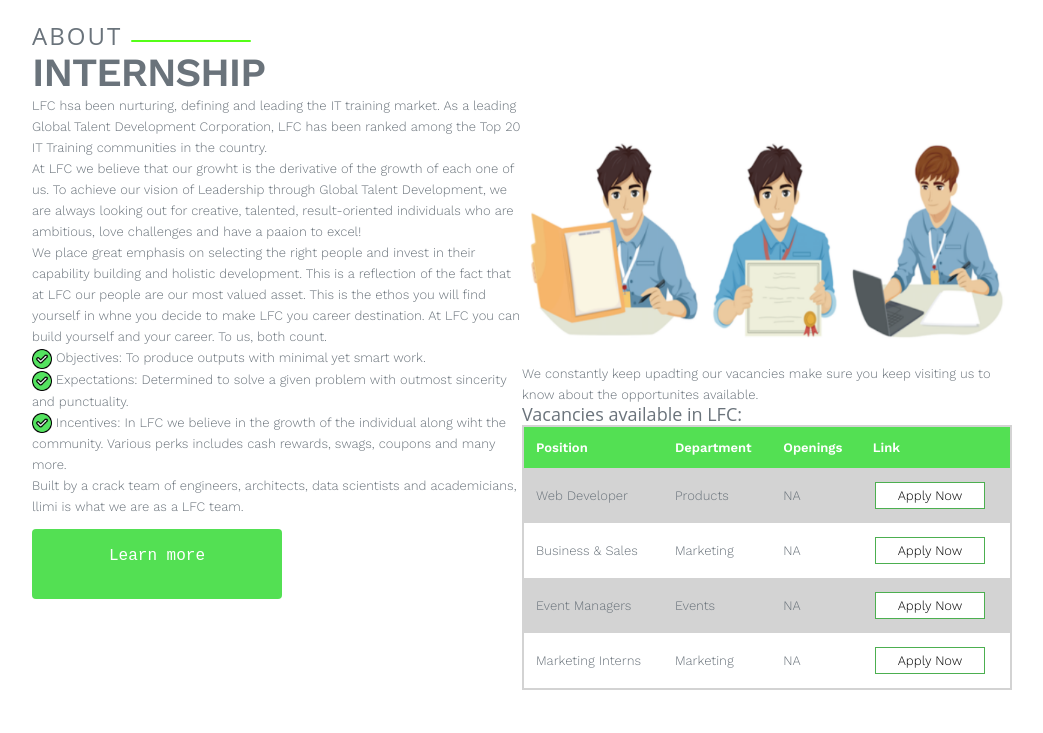
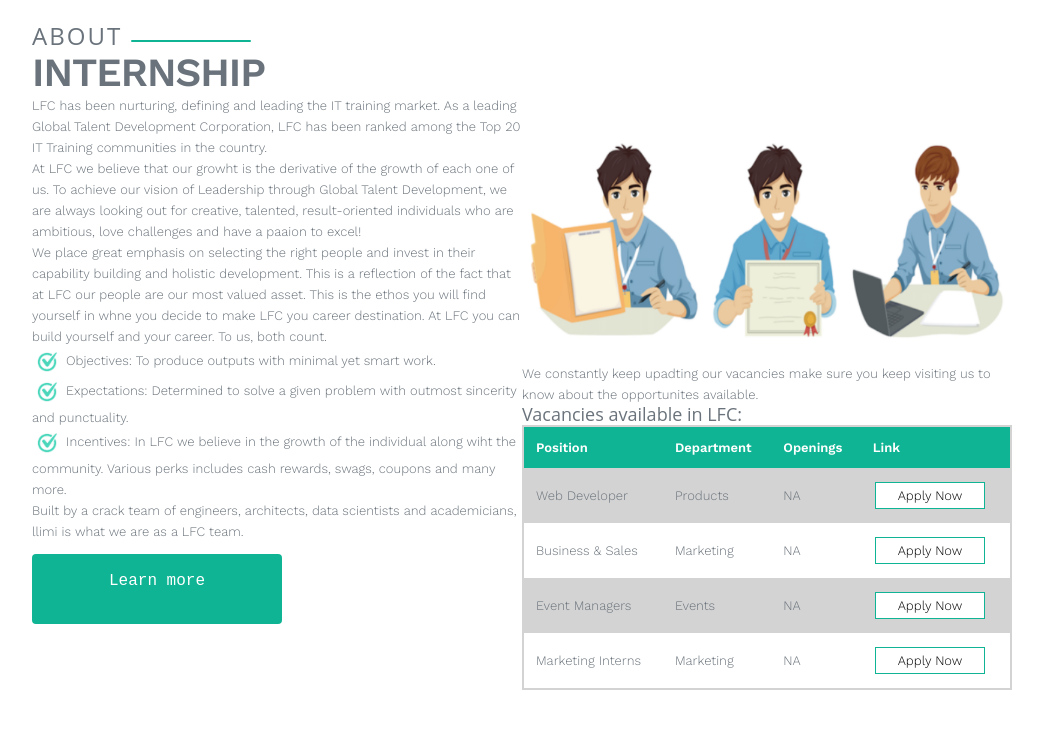
Before and after one commit to Eduhub-Community/eduhub-website, a PHP site: page /codelog/intern.php in a window 1280 px wide. Shown: the part 67-800 px from the top of the page, without its empty margins (118-1161 px from the left). Run offline with PHP 8.4, Linux system fonts and the light colour scheme; some libraries are stand-ins or nearby versions.

Commit message:
changed the styling of elements to make the theme of website constant

```diff
--- a/css/intern.css
+++ b/css/intern.css
@@ -14,7 +14,7 @@ h3{
     position: relative;
     left: 5px;
     bottom: 3px;
-    background-color: #55FF18;
+    background-color: #0eb493;
     width: 120px;
     height: 2px;
     border-radius: 50px;
@@ -66,12 +66,12 @@ tr:nth-child(even) td{
 }
 
 .tick{
-    width: 20px;
+    width: 30px;
     height: auto;
 }
 
 th {
-  background-color: #53e053;
+  background-color: #0eb493;
   color: white;
 }
 
@@ -82,7 +82,7 @@ th,td{
 .button {
   background-color: white;
   color: Black;
-  border: 1px solid #4CAF50;
+  border: 1px solid #0eb493;
 
   padding: 5px 15px;
   text-align: center;
@@ -91,10 +91,12 @@ th,td{
 }
 
 .button:hover {
-  background-color: #4CAF50; /* Green */
-  color: white;
+  background-color: #0eb493; /* Green */
+  color: black;
 }
-
+.apply-button:hover{
+    color:black;
+}
 .btn {
     -webkit-border-radius: 5;
     -moz-border-radius: 5;
@@ -102,7 +104,7 @@ th,td{
     font-family: Courier New;
     color: #ffffff;
     font-size: 16px;
-    background: #53e053;
+    background: #0eb493;
     padding: 10px 20px 10px 20px;
     text-decoration: none;
   }
--- a/css/main.css
+++ b/css/main.css
@@ -1075,12 +1075,12 @@ Blog
   cursor: pointer;
 }
 .tag-teal {
-  background-color: #47bcd4;
+  background-color: #0eb493;
   padding: 10px;
   border-radius: 5px;
 }
 .tag-teal:hover {
-  background-color: #0d7c67;
+  background-color: #08584a;
   width: 250px;
   text-align: center;
 }
@@ -1459,7 +1459,7 @@ About-Us Page
   margin-left: 4%;
 }
 .join-btn {
-  background-color: #4caf50; /* Green */
+  background-color: #0eb493; /* Green */
   border: none;
   color: white;
   padding: 10px 25px;
@@ -1475,7 +1475,7 @@ About-Us Page
 }
 
 .apply-btn {
-  background-color: #4caf50; /* Green */
+  background-color: #0eb493; /* Green */
   border: none;
   color: white;
   padding: 10px 25px;
--- a/intern.php
+++ b/intern.php
@@ -71,7 +71,7 @@
         <div class="content">
             <div class="left-content">
                 <p>
-                    LFC hsa been nurturing, defining and leading the IT training market.
+                    LFC has been nurturing, defining and leading the IT training market.
                     As a leading Global Talent Development Corporation, LFC has been ranked among the Top 20
                     IT Training communities in the country.
                 </p>
@@ -88,14 +88,14 @@
                     to make LFC you career destination. At LFC you can build yourself and your career.
                     To us, both count.
                 </p>
-                <p><img class="tick" src="img/tick.png" alt="pointer1">
+                <p><img class="tick" src="img/tick-icon.jpg" alt="pointer1" >
                     Objectives: To produce outputs with minimal yet smart work.
                 </p>
-                <p><img class="tick" src="img/tick.png" alt="pointer2">
+                <p><img class="tick" src="img/tick-icon.jpg" alt="pointer2">
                     Expectations: Determined to solve a given problem with outmost sincerity and punctuality.
 
                 </p>
-                <p><img class="tick " src="img/tick.png" alt="pointer3">
+                <p><img class="tick " src="img/tick-icon.jpg" alt="pointer3">
                     Incentives: In LFC we believe in the growth of the individual along wiht the community. Various
                     perks includes cash rewards, swags, coupons and many more.
                 </p>
@@ -125,28 +125,28 @@
                             <td>Web Developer</td>
                             <td>Products</td>
                             <td>NA</td>
-                            <td><Button class="button"><a href="#" style="text-decoration: none;">Apply Now</Button>
+                            <td><Button class="button"><a href="#" style="text-decoration: none;" class="apply-button">Apply Now</Button>
                             </td>
                         </tr>
                         <tr>
                             <td>Business & Sales</td>
                             <td>Marketing</td>
                             <td>NA</td>
-                            <td><Button class="button"><a href="#" style="text-decoration: none;">Apply Now</Button>
+                            <td><Button class="button"><a href="#" style="text-decoration: none;" class="apply-button">Apply Now</Button>
                             </td>
                         </tr>
                         <tr>
                             <td>Event Managers</td>
                             <td>Events</td>
                             <td>NA</td>
-                            <td><Button class="button"><a href="#" style="text-decoration: none;">Apply Now</Button>
+                            <td><Button class="button"><a href="#" style="text-decoration: none;" class="apply-button">Apply Now</Button>
                             </td>
                         </tr>
                         <tr>
                             <td>Marketing Interns</td>
                             <td>Marketing</td>
                             <td>NA</td>
-                            <td><Button class="button"><a href="#" style="text-decoration: none;">Apply Now</Button>
+                            <td><Button class="button"><a href="#" style="text-decoration: none;" class="apply-button">Apply Now</Button>
                             </td>
                         </tr>
                     </table>
```
Also changed, not shown: img/tick-icon.jpg (added).
